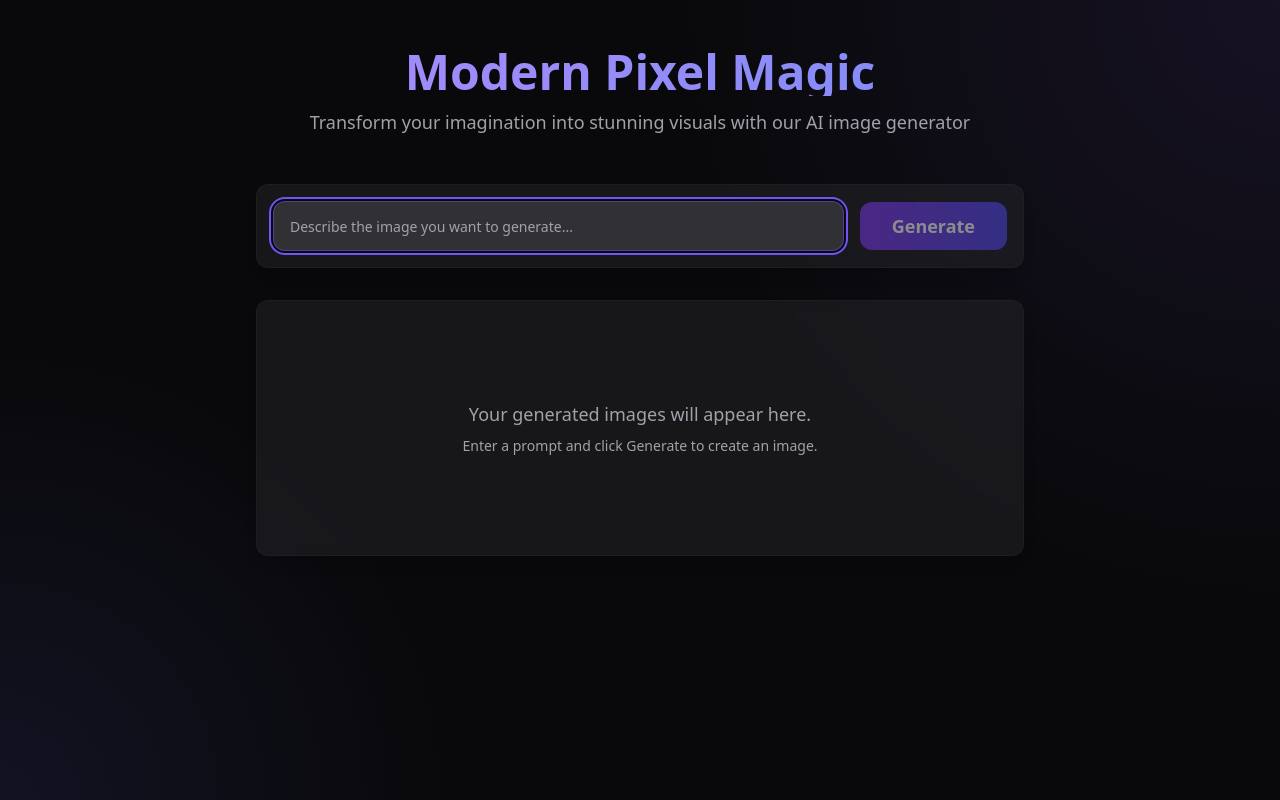
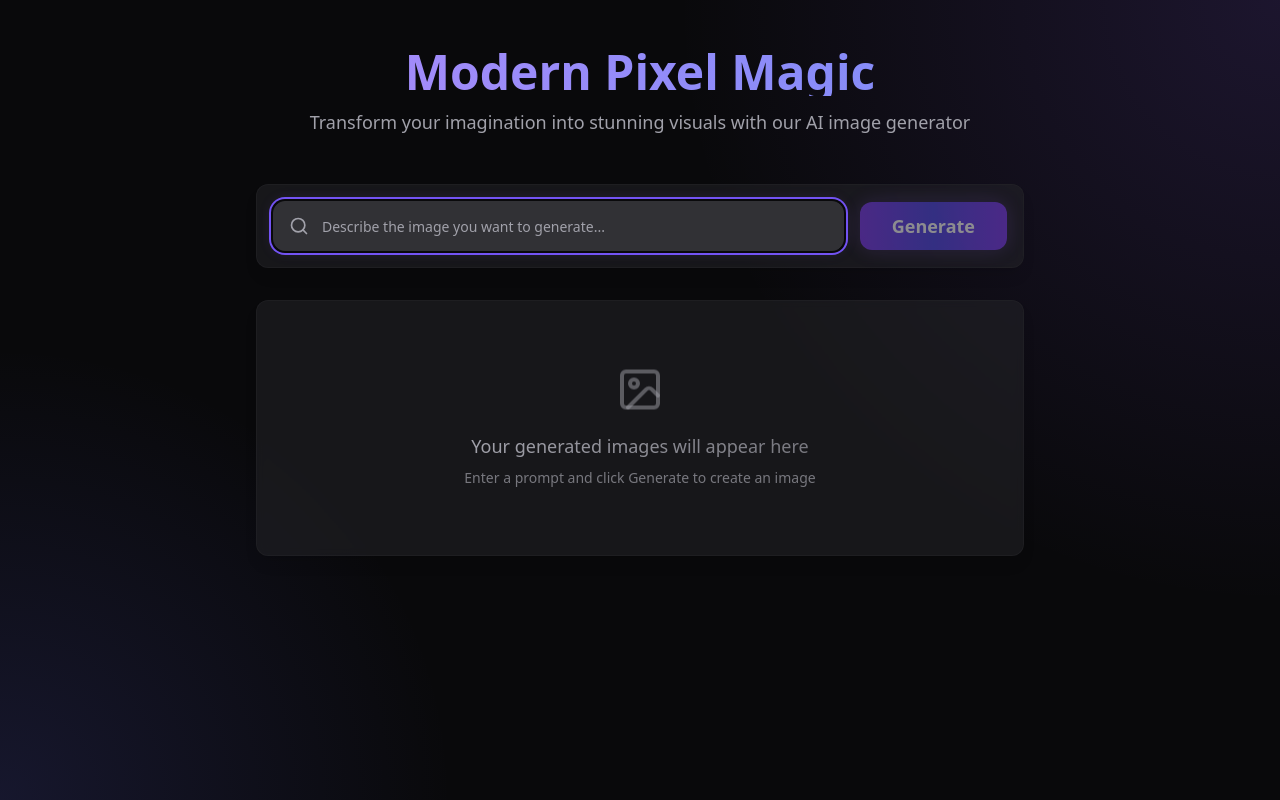
Before and after one commit to mohitdebian/PIXEL-MAGIC, a React (Vite) app: page / in a window 1280 px wide. Built offline with nearby package versions, Linux system fonts and the light colour scheme.

Commit message:
Refactor: Improve UI and add animations
This commit refactors the UI to be more modern and visually appealing. It includes the addition of animations and other visual enhancements.

```diff
--- a/src/components/GenerateButton.tsx
+++ b/src/components/GenerateButton.tsx
@@ -1,6 +1,7 @@
 
 import React from 'react';
 import { Button } from "@/components/ui/button";
+import { RefreshCw } from 'lucide-react';
 
 interface GenerateButtonProps {
   onClick: () => void;
@@ -17,12 +18,24 @@ const GenerateButton: React.FC<GenerateButtonProps> = ({
     <Button
       onClick={onClick}
       disabled={disabled || isLoading}
-      className={`px-8 py-6 font-semibold text-lg rounded-lg button-glow
+      className={`px-8 py-6 font-semibold text-lg rounded-lg relative overflow-hidden group
         ${isLoading ? 'opacity-80' : 'hover:scale-105'}
-        bg-gradient-to-r from-violet-600 to-indigo-600 text-white transition-all duration-300
+        bg-gradient-to-r from-violet-600 via-indigo-600 to-violet-600 bg-size-200 bg-pos-0 hover:bg-pos-100
+        text-white transition-all duration-500 ease-in-out
+        shadow-[0_0_20px_rgba(139,92,246,0.3)] hover:shadow-[0_0_25px_rgba(139,92,246,0.5)]
         disabled:opacity-50 disabled:cursor-not-allowed disabled:hover:scale-100`}
     >
-      {isLoading ? 'Generating...' : 'Generate'}
+      <span className="relative z-10 flex items-center justify-center gap-2">
+        {isLoading ? (
+          <>
+            <RefreshCw className="h-5 w-5 animate-spin" />
+            <span>Generating...</span>
+          </>
+        ) : (
+          <span>Generate</span>
+        )}
+      </span>
+      <span className="absolute inset-0 opacity-0 group-hover:opacity-25 bg-gradient-to-r from-white/20 via-white/0 to-white/0 transition-opacity"></span>
     </Button>
   );
 };
--- a/src/components/ImageGrid.tsx
+++ b/src/components/ImageGrid.tsx
@@ -1,5 +1,6 @@
 
 import React from 'react';
+import { Image } from 'lucide-react';
 
 interface Image {
   id: string;
@@ -16,11 +17,12 @@ const ImageGrid: React.FC<ImageGridProps> = ({ images, isLoading }) => {
   if (images.length === 0 && !isLoading) {
     return (
       <div className="flex flex-col items-center justify-center h-64 glass-card rounded-xl p-6 mt-8 animate-fade-in">
-        <p className="text-lg text-muted-foreground text-center">
-          Your generated images will appear here.
+        <Image className="w-12 h-12 text-muted-foreground/50 mb-4 animate-float" />
+        <p className="text-lg text-muted-foreground text-center bg-gradient-to-r from-muted-foreground to-muted-foreground/70 bg-clip-text text-transparent">
+          Your generated images will appear here
         </p>
-        <p className="text-sm text-muted-foreground mt-2 text-center">
-          Enter a prompt and click Generate to create an image.
+        <p className="text-sm text-muted-foreground/70 mt-2 text-center">
+          Enter a prompt and click Generate to create an image
         </p>
       </div>
     );
@@ -28,20 +30,24 @@ const ImageGrid: React.FC<ImageGridProps> = ({ images, isLoading }) => {
 
   return (
     <div className="grid grid-cols-1 sm:grid-cols-2 lg:grid-cols-3 gap-6 mt-8">
-      {images.map((image) => (
+      {images.map((image, index) => (
         <div
           key={image.id}
-          className="overflow-hidden rounded-xl glass-card group hover:shadow-lg transition-all duration-300 animate-fade-in"
+          className="overflow-hidden rounded-xl glass-card group hover:shadow-xl hover:shadow-primary/10 transition-all duration-500 animate-fade-in"
+          style={{ animationDelay: `${index * 150}ms` }}
         >
-          <div className="relative aspect-square">
+          <div className="relative aspect-square overflow-hidden">
             <img
               src={image.url}
               alt={image.prompt}
-              className="w-full h-full object-cover transition-transform duration-500 group-hover:scale-105"
+              className="w-full h-full object-cover transition-transform duration-700 ease-out group-hover:scale-110"
             />
+            <div className="absolute inset-0 bg-gradient-to-t from-black/70 via-transparent to-transparent opacity-0 group-hover:opacity-100 transition-opacity duration-300" />
           </div>
-          <div className="p-3 text-sm text-muted-foreground">
-            <p className="truncate">{image.prompt}</p>
+          <div className="p-4">
+            <p className="text-sm text-muted-foreground group-hover:text-primary/80 transition-colors duration-300 line-clamp-2">
+              {image.prompt}
+            </p>
           </div>
         </div>
       ))}
--- a/src/components/LoadingSpinner.tsx
+++ b/src/components/LoadingSpinner.tsx
@@ -1,5 +1,6 @@
 
 import React from 'react';
+import { Loader } from 'lucide-react';
 
 interface LoadingSpinnerProps {
   size?: 'small' | 'medium' | 'large';
@@ -13,8 +14,14 @@ const LoadingSpinner: React.FC<LoadingSpinnerProps> = ({ size = 'medium' }) => {
   };
 
   return (
-    <div className="flex justify-center items-center">
-      <div className={`${sizeClasses[size]} rounded-full border-4 border-muted border-t-primary animate-spin-slow`}></div>
+    <div className="flex flex-col justify-center items-center">
+      <div className={`${sizeClasses[size]} relative`}>
+        <div className="absolute inset-0 rounded-full border-4 border-primary/30 animate-pulse"></div>
+        <div className={`${sizeClasses[size]} rounded-full border-4 border-transparent border-t-primary animate-spin`}></div>
+      </div>
+      <div className="mt-4 bg-gradient-to-r from-violet-500 to-indigo-500 bg-clip-text text-transparent font-medium animate-pulse">
+        AI Working
+      </div>
     </div>
   );
 };
--- a/src/components/PromptInput.tsx
+++ b/src/components/PromptInput.tsx
@@ -1,6 +1,7 @@
 
 import React, { useState } from 'react';
 import { Input } from "@/components/ui/input";
+import { Search } from 'lucide-react';
 
 interface PromptInputProps {
   onPromptChange: (prompt: string) => void;
@@ -9,6 +10,7 @@ interface PromptInputProps {
 
 const PromptInput: React.FC<PromptInputProps> = ({ onPromptChange, disabled }) => {
   const [prompt, setPrompt] = useState('');
+  const [isFocused, setIsFocused] = useState(false);
 
   const handleInputChange = (e: React.ChangeEvent<HTMLInputElement>) => {
     const newPrompt = e.target.value;
@@ -18,15 +20,25 @@ const PromptInput: React.FC<PromptInputProps> = ({ onPromptChange, disabled }) =
 
   return (
     <div className="w-full relative">
+      <div className={`absolute left-4 top-1/2 -translate-y-1/2 text-muted-foreground transition-all duration-300 ${prompt ? 'opacity-0' : 'opacity-100'}`}>
+        <Search className="w-5 h-5" />
+      </div>
       <Input
         type="text"
         placeholder="Describe the image you want to generate..."
         value={prompt}
         onChange={handleInputChange}
         disabled={disabled}
-        className="px-4 py-6 bg-input text-foreground rounded-lg w-full input-glow text-lg"
+        onFocus={() => setIsFocused(true)}
+        onBlur={() => setIsFocused(false)}
+        className={`px-12 py-6 bg-input text-foreground rounded-lg w-full text-lg transition-all duration-300
+          ${isFocused ? 'ring-2 ring-primary/50 shadow-[0_0_15px_rgba(139,92,246,0.15)]' : ''}
+          ${disabled ? 'opacity-50' : 'hover:bg-input/90'}`}
         autoFocus
       />
+      <div className={`absolute right-4 top-1/2 -translate-y-1/2 transition-all duration-300 ${prompt ? 'opacity-100' : 'opacity-0'}`}>
+        <div className="w-2 h-2 rounded-full bg-primary animate-pulse"></div>
+      </div>
     </div>
   );
 };
--- a/src/index.css
+++ b/src/index.css
@@ -1,4 +1,3 @@
-
 @tailwind base;
 @tailwind components;
 @tailwind utilities;
@@ -35,12 +34,12 @@
     @apply bg-background text-foreground font-sans antialiased min-h-screen;
     background-image: radial-gradient(
       circle at top right,
-      rgba(139, 92, 246, 0.1),
+      rgba(139, 92, 246, 0.15),
       transparent 40%
     ),
     radial-gradient(
       circle at bottom left,
-      rgba(99, 102, 241, 0.1),
+      rgba(99, 102, 241, 0.15),
       transparent 30%
     );
     background-attachment: fixed;
@@ -67,7 +66,7 @@
 
 @layer components {
   .glass-card {
-    @apply bg-secondary/50 backdrop-blur-sm border border-border/50 shadow-lg;
+    @apply bg-secondary/50 backdrop-blur-sm border border-border/50 shadow-lg transition-all duration-300;
   }
 
   .input-glow {
@@ -77,4 +76,32 @@
   .button-glow {
     @apply hover:bg-primary hover:shadow-[0_0_15px_rgba(139,92,246,0.5)] transition-all duration-300;
   }
+
+  .bg-size-200 {
+    background-size: 200% 100%;
+  }
+
+  .bg-pos-0 {
+    background-position: 0% 0%;
+  }
+
+  .bg-pos-100 {
+    background-position: 100% 0%;
+  }
+
+  .animate-float {
+    animation: float 3s ease-in-out infinite;
+  }
 }
+
+@keyframes float {
+  0% {
+    transform: translateY(0px);
+  }
+  50% {
+    transform: translateY(-10px);
+  }
+  100% {
+    transform: translateY(0px);
+  }
+}
```
